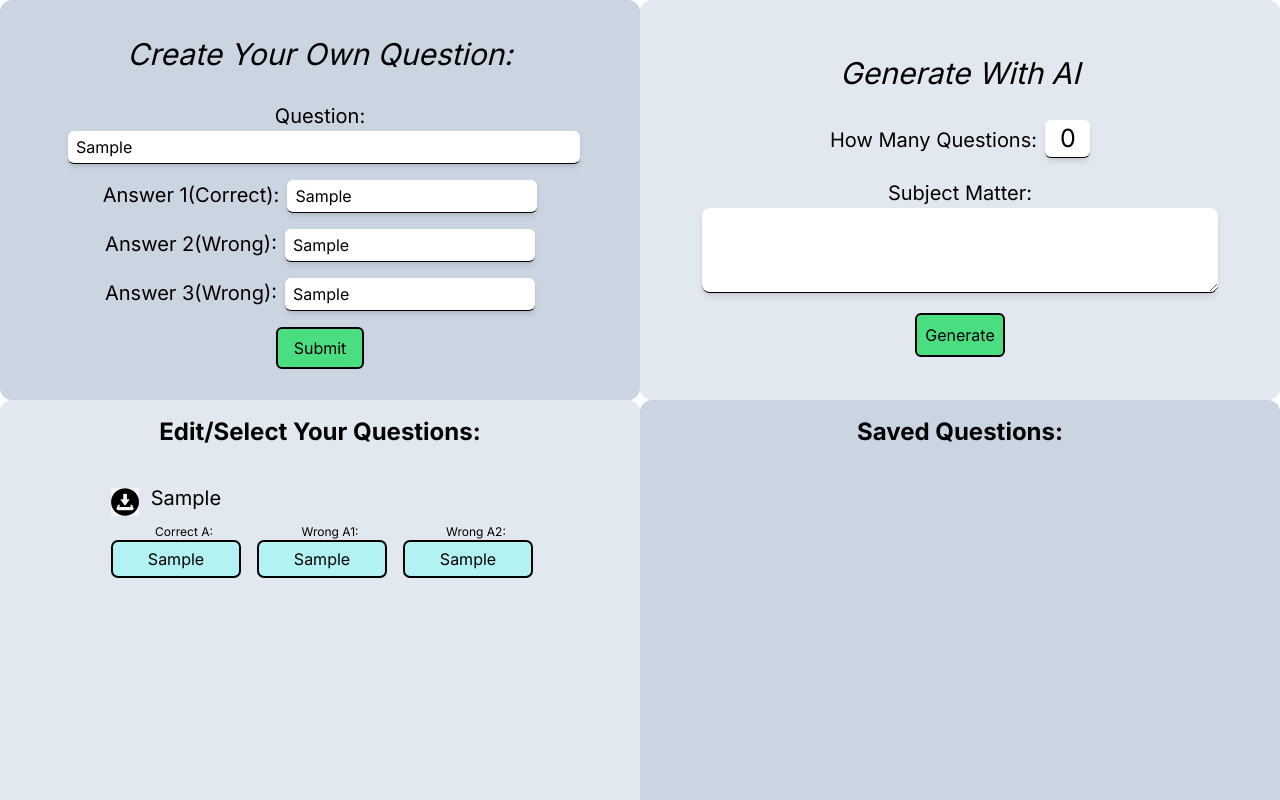
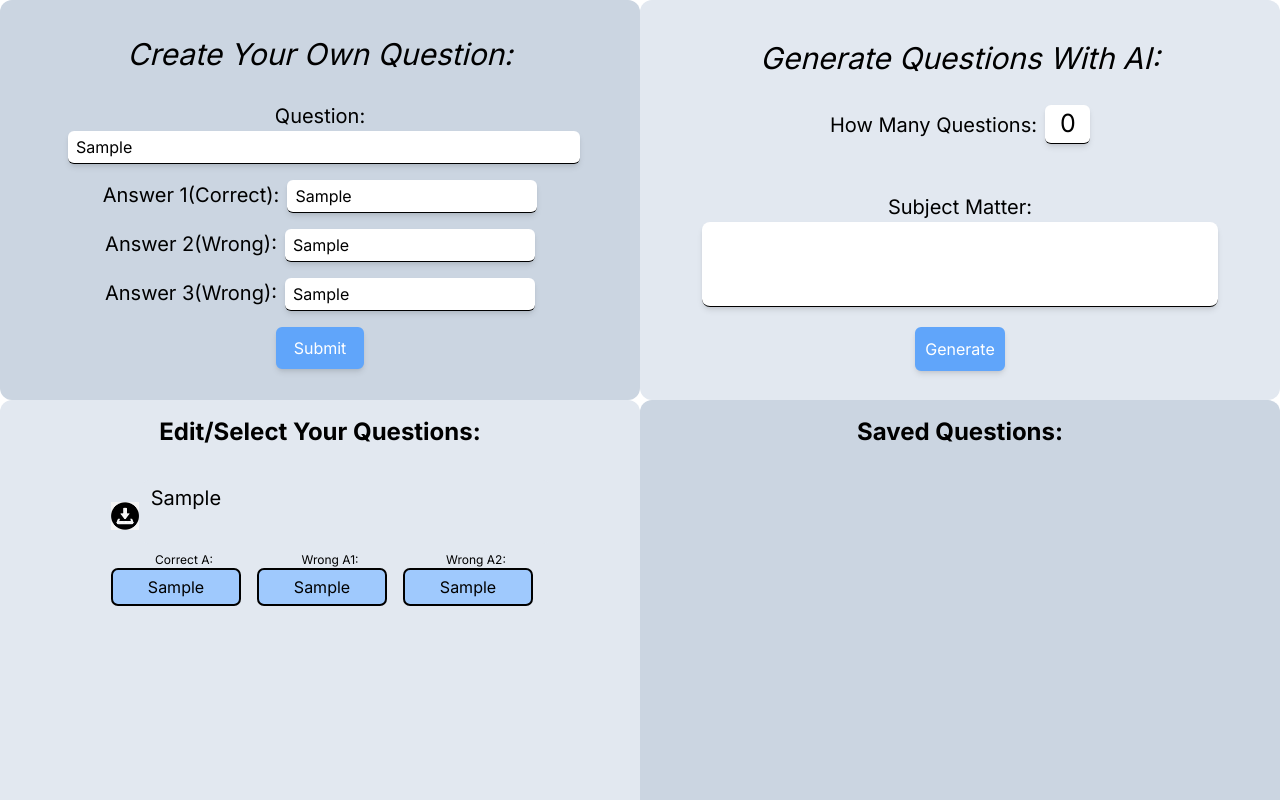
Before and after one commit to Hoffalypse/unscrolled-basic, a Next.js app: page / in a window 1280 px wide. Both pictures are taken after typing "Sample", "Sample", "Sample", "Sample" into the empty fields and a click on the button "Submit". Shown: the top 800 px of the page. Built offline with nearby package versions, Linux system fonts and the light colour scheme.

Commit message:
fixed scrolling issue on the bottom of screen

```diff
--- a/app/globals.css
+++ b/app/globals.css
@@ -2,33 +2,12 @@
 @tailwind components;
 @tailwind utilities;
 
-/* :root {
-  --foreground-rgb: 0, 0, 0;
-  --background-start-rgb: 214, 219, 220;
-  --background-end-rgb: 255, 255, 255;
-}
+textarea { resize: none; }
 
-@media (prefers-color-scheme: dark) {
-  :root {
-    --foreground-rgb: 255, 255, 255;
-    --background-start-rgb: 0, 0, 0;
-    --background-end-rgb: 0, 0, 0;
-  }
-}
-
-body {
-  color: rgb(var(--foreground-rgb));
-  background: linear-gradient(
-      to bottom,
-      transparent,
-      rgb(var(--background-end-rgb))
-    )
-    rgb(var(--background-start-rgb));
-} */
 .answers {
   border: 2px solid black;
   padding: 5px;
-  background-color: rgb(178, 242, 242);
+  background-color: #9fc9fd;
   border-radius: 7px;
   text-align: center;
   width: 130px;
--- a/components/AIQuestionForm.jsx
+++ b/components/AIQuestionForm.jsx
@@ -8,8 +8,8 @@ const QuestionForm = ({
   setAbout,
 }) => {
   return (
-    <div className="flex flex-col items-center justify-center bg-slate-200 h-[50vh] rounded-xl ">
-    <h2 className="italic text-[30px] text-center mt-2">Generate With AI</h2>
+    <div className="flex flex-col  bg-slate-200 h-[50vh] rounded-xl ">
+    <h2 className="italic text-[30px] text-center mt-9">Generate Questions With AI:</h2>
     <br/>
       <form onSubmit={handleSubmit}>
         <div className="flex justify-center items-center">
@@ -18,7 +18,7 @@ const QuestionForm = ({
               How Many Questions:
             </label>
             <input
-              className="border-2 w-[45px]  rounded-md ml-2 pl-[15px] text-[25px] inp shadow-md"
+              className="border-2 w-[45px] rounded-md ml-2 pl-[15px] text-[25px] inp shadow-md"
               type="number"
               id="autoQuestions"
               max={10}
@@ -31,7 +31,7 @@ const QuestionForm = ({
 
         <div className="flex justify-center mt-10">
           <div className="flex flex-col items-center">
-            <label className="text-[20px]  mt-[-20px]" htmlFor="about">
+            <label className="text-[20px] mt-2" htmlFor="about">
               Subject Matter:
             </label>
             <textarea
@@ -48,7 +48,7 @@ const QuestionForm = ({
         <div className="flex justify-center mt-10">
           <button
             type="submit"
-            className="bg-green-400 border-2 border-black p-2 flex justify-center rounded-md mt-[-20px]"
+            className="bg-blue-400 border-2 border-blue-400 p-2 flex justify-center rounded-md mt-[-20px] text-white shadow-md"
           >
             Generate
           </button>
--- a/components/ManualQuestion.jsx
+++ b/components/ManualQuestion.jsx
@@ -68,7 +68,7 @@ const ManualQuestion = ({ handleManualQuestionSubmit }) => {
 
       <button
         onClick={submitQuestion}
-        className="bg-green-400 border-2 border-black px-4 py-[7px] flex justify-center rounded-md"
+        className="bg-blue-400 border-2 border-blue-400 text-white px-4 py-[7px] flex justify-center rounded-md shadow-md"
       >
         Submit
       </button>
--- a/components/RenderQuestions.jsx
+++ b/components/RenderQuestions.jsx
@@ -46,9 +46,11 @@ const RenderQuestions = ({ questions }) => {
   };
 
   return (
+    <>
     <div className="flex flex-col lg:flex-row  ">
-      <div className="w-full lg:w-[50%] flex flex-col items-center bg-slate-200 h-[100vh] rounded-xl">
-        <h2 className="text-2xl font-bold my-4">Edit/Select Your Questions:</h2>
+
+    <div className="w-full lg:w-[50%] flex flex-col items-center bg-slate-200 h-full min-h-screen  rounded-xl">
+  <h2 className="text-2xl font-bold my-4">Edit/Select Your Questions:</h2>
         {editedQuestions.map(({ question, answers }, questionIndex) => (
           <div className="mb-5 ml-5 pt-4" key={questionIndex}>
             <div className="flex ">
@@ -63,7 +65,7 @@ const RenderQuestions = ({ questions }) => {
                   height={30}
                 />
               </button>
-              <input
+              <textarea
                 className="text-xl mb-2 px-2 py-1 border-none w-full border-gray-300 rounded-md bg-slate-200"
                 value={question}
                 onChange={(e) => handleQuestionChange(e, questionIndex)}
@@ -96,7 +98,7 @@ const RenderQuestions = ({ questions }) => {
         </h2>
 
         {savedQuestions.length > 0 ? (
-          <div className="flex justify-center">
+          <div className="">
             <SavedQuestions savedQuestions={savedQuestions} setSavedQuestions={setSavedQuestions} />
           </div>
         ) : (
@@ -104,6 +106,7 @@ const RenderQuestions = ({ questions }) => {
         )}
       </div>
     </div>
+    </>
   );
 };
 
--- a/components/SavedQuestions.jsx
+++ b/components/SavedQuestions.jsx
@@ -31,7 +31,7 @@ const SavedQuestions = ({ savedQuestions, setSavedQuestions }) => {
 
   return (
     <div>
-      <div className="mb-4">
+      <div className="mb-4 flex justify-center">
         <label htmlFor="topic" className="text-lg font-bold">
           Set Topic:
         </label>
@@ -44,15 +44,15 @@ const SavedQuestions = ({ savedQuestions, setSavedQuestions }) => {
         />
       </div>
 
-      <div>
+      <div className="text-center">
         <ul>
           {savedQuestions.map((savedQuestion, questionIndex) => (
             <div className="mt-2 border-slate-500" key={questionIndex}>
               <li>
-                <p>Question: {savedQuestion.question}
+                <p className="">Question: {savedQuestion.question}
                 <button
                   onClick={() => handleRemoveQuestion(questionIndex)}
-                  className="border border-red-500 rounded-md px-1 py-1 mt-2 bg-red-400 text-white"
+                  className=" rounded-md ml-5 px-1 py-1 mt-2 bg-red-400 text-white"
                 >
                   <Image className='bg-transparent'src="/trash.png" alt="delete" width={15} height={15}/>
                 </button>
@@ -66,10 +66,10 @@ const SavedQuestions = ({ savedQuestions, setSavedQuestions }) => {
       </div>
       <div className="flex justify-center">
         <button
-          className="border-2 border-black p-2 mt-4 rounded-md bg-green-400"
+          className="border-2 border-blue-400 p-2 mt-4 rounded-md bg-blue-400 text-white"
           onClick={handleAddToGame}
         >
-          Add to Game
+          Add to Quizes
         </button>
       </div>
     </div>
```
